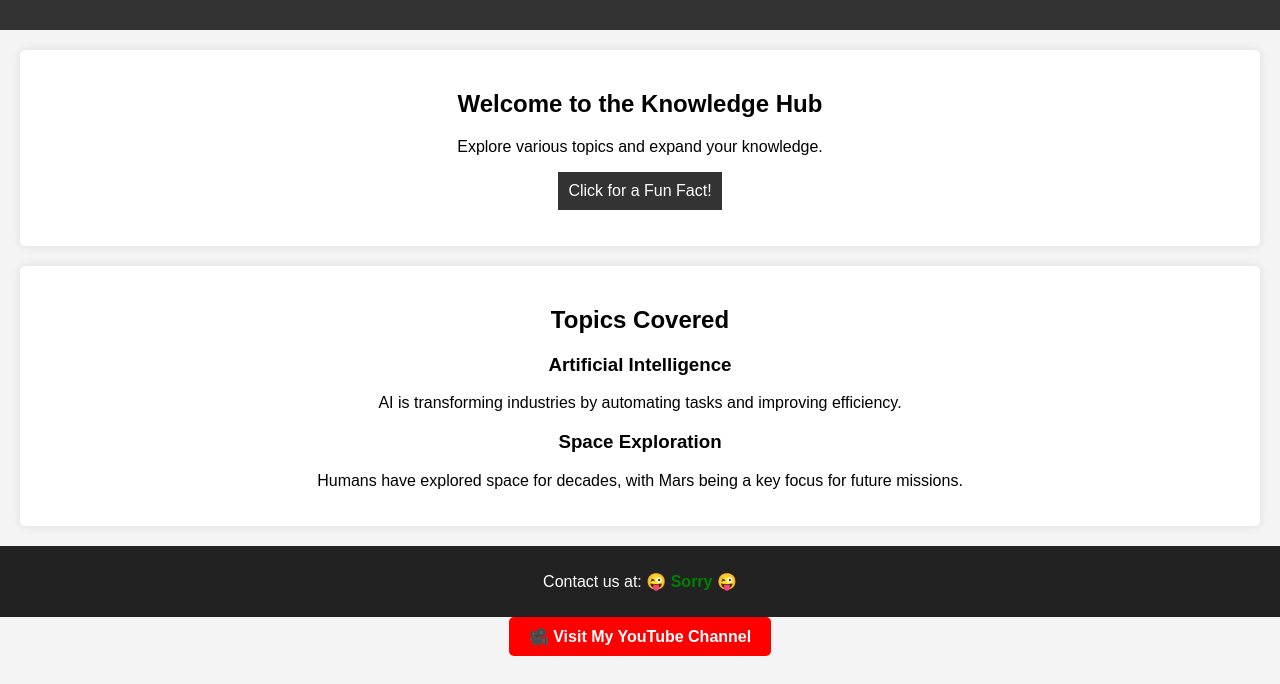
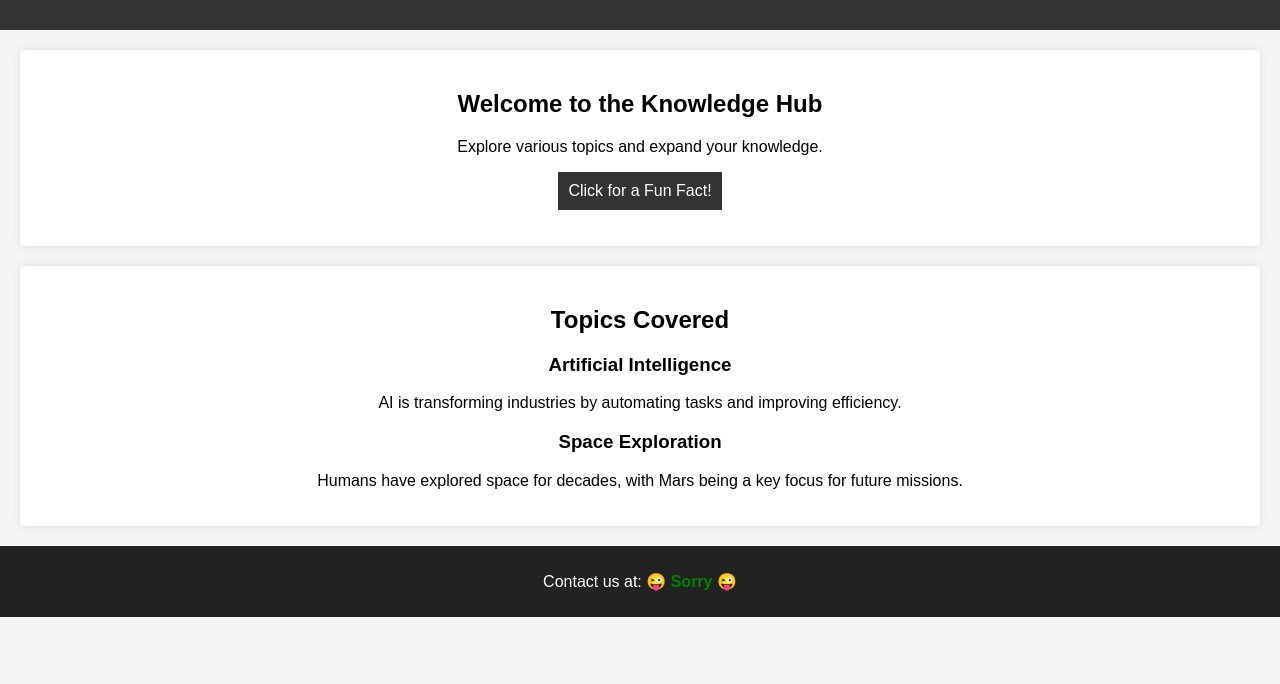
Before and after one commit to Pushkar2706/KnowledgeHub, a plain HTML site: page index.html in a window 1280 px wide. Shown: the part 116-800 px from the top of the page. Drawn offline with Linux system fonts and the light colour scheme.

Commit message:
Update index.html

```diff
--- a/index.html
+++ b/index.html
@@ -35,10 +35,6 @@
     </footer>
 
     <script src="script.js"></script>
-    <a href="https://www.youtube.com/channel/YOUR_CHANNEL_ID"
-   target="_blank"
-   style="display: inline-block; padding: 10px 20px; background: red; color: white; text-decoration: none; font-weight: bold; border-radius: 5px;">
-   🎥 Visit My YouTube Channel
-</a>
+
 </body>
 </html>
```
